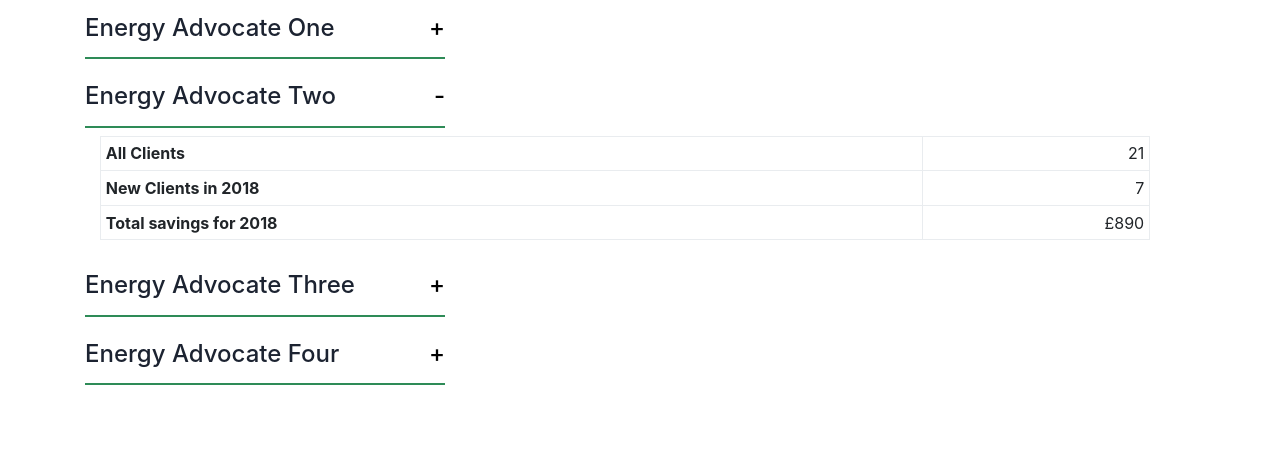
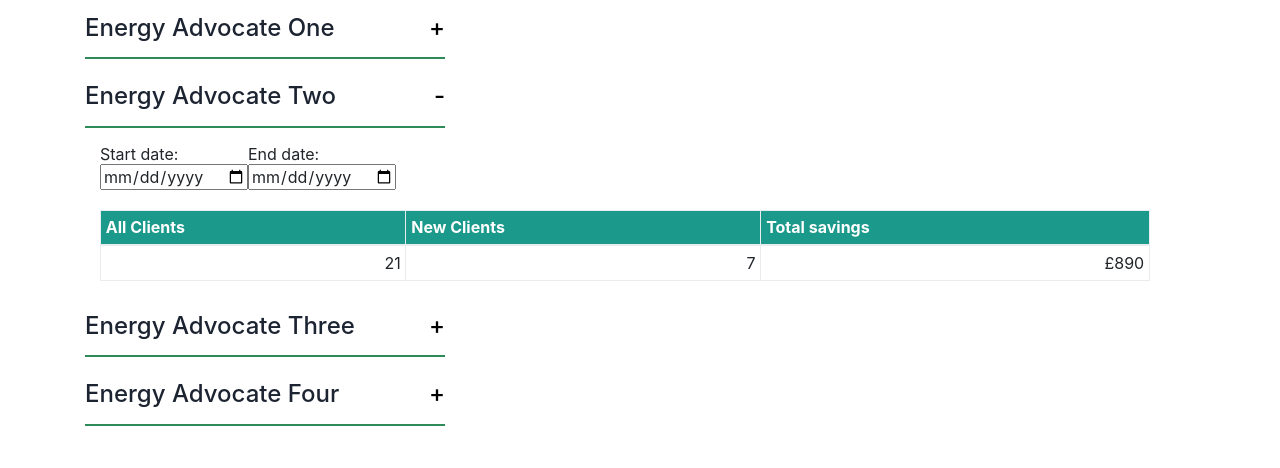
Before and after one commit to Mydex/manager_interactive_wireframe, a plain HTML site: page report2.html in a window 1280 px wide. Both pictures are taken after a click on the button "Energy Advocate Two". Shown: the part 200-668 px from the top of the page. Drawn offline with Linux system fonts and the light colour scheme.

Commit message:
reports - content

```diff
--- a/report2.html
+++ b/report2.html
@@ -137,22 +137,38 @@
    <div id="module" class="container row mt-3">
     <h4 id="line" class="col-12 col-md-4 col-lg-4 p-0 pb-3"><a class="collapsed text-primary text-left" role="button" data-toggle="collapse" data-target="#collapseEA2" aria-expanded="false" aria-controls="collapseEA2">Energy Advocate Two</a></h4>
     <div class="collapse col-12" id="collapseEA2" aria-labelledby="headingEA2">
-      <table class="table table-bordered table-sm text-left">
-        <tbody>
+      <div class="col-12 row mt-2 mb-1">
+        <div class="input-group date" data-provide="datepicker">
+          <form action="#">
+            <table>
               <tr>
-            <th>All Clients</th>
-            <td class="text-right">21</td>
+                <td>Start date:</td>
+                <td class="ml-2">End date:</td>
               </tr>
               <tr>
-            <th>New Clients in 2018</th>
-            <td class="text-right">7</td>
+                <td><input type="date" name="start"></td>
+                <td class="ml-2"><input type="date" name="end"></td>
               </tr>
-          <tr>
-            <th>Total savings for 2018</th>
-            <td class="text-right">£890</td>
+            </table>
+          </form>
+        </div>
+      </div>
+      <div class="table-responsive">
+        <table class="table table-bordered table-sm text-left">
+          <thead class="bg-success">
+            <th>All Clients</th>
+            <th>New Clients</th>
+            <th>Total savings</th>
+          </thead>
+          <tbody>
+            <tr class="text-right">
+              <td>21</td>
+              <td>7</td>
+              <td>£890</td>
             </tr>
           </tbody>
         </table>
+      </div>
     </div>
   </div>
 
```
Lines whose indentation alone changed are shown as unchanged.
